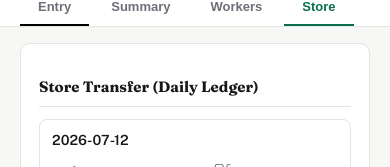
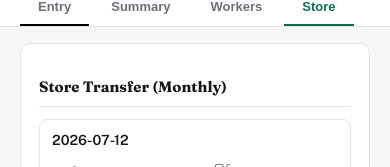
Before and after one commit to ghostmk7/MK-Cashew, a React (Vite) app: page / in a window 390 px wide. Both pictures are taken after a click on the button "Store". Shown: the part 118-285 px from the top of the page. Built offline with nearby package versions, Linux system fonts and the light colour scheme.

Commit message:
Revert store transfer title and aggressively remove mobile tap outlines

```diff
--- a/src/components/Helpers.jsx
+++ b/src/components/Helpers.jsx
@@ -7,7 +7,8 @@ export function GlobalStyle() {
   return (
     <style>{`
       @import url('https://fonts.googleapis.com/css2?family=Fraunces:opsz,wght@9..144,600;9..144,700&family=Public+Sans:wght@400;500;600;700&family=IBM+Plex+Mono:wght@400;500;600&display=swap');
-      * { box-sizing: border-box; }
+      * { box-sizing: border-box; -webkit-tap-highlight-color: transparent; }
+      button:focus { outline: none; }
       input:focus, select:focus, button:focus-visible { outline: 2px solid #0B6E4F; outline-offset: 1px; }
       input[type=number]::-webkit-inner-spin-button,
       input[type=number]::-webkit-outer-spin-button {
--- a/src/components/tabs/StoreTab.jsx
+++ b/src/components/tabs/StoreTab.jsx
@@ -16,7 +16,7 @@ export function StoreTab({ days, settings, onEditDayLevel, isMobile }) {
   const keys = Object.keys(labels);
   return (
     <div style={ST.card2}>
-      <h3 style={ST.cardTitle}>Store Transfer (Daily Ledger)</h3>
+      <h3 style={ST.cardTitle}>Store Transfer (Monthly)</h3>
       {isMobile ? (
         <div style={{ display: "flex", flexDirection: "column", gap: 16 }}>
           {days.map((d, dayIdx) => {
```
